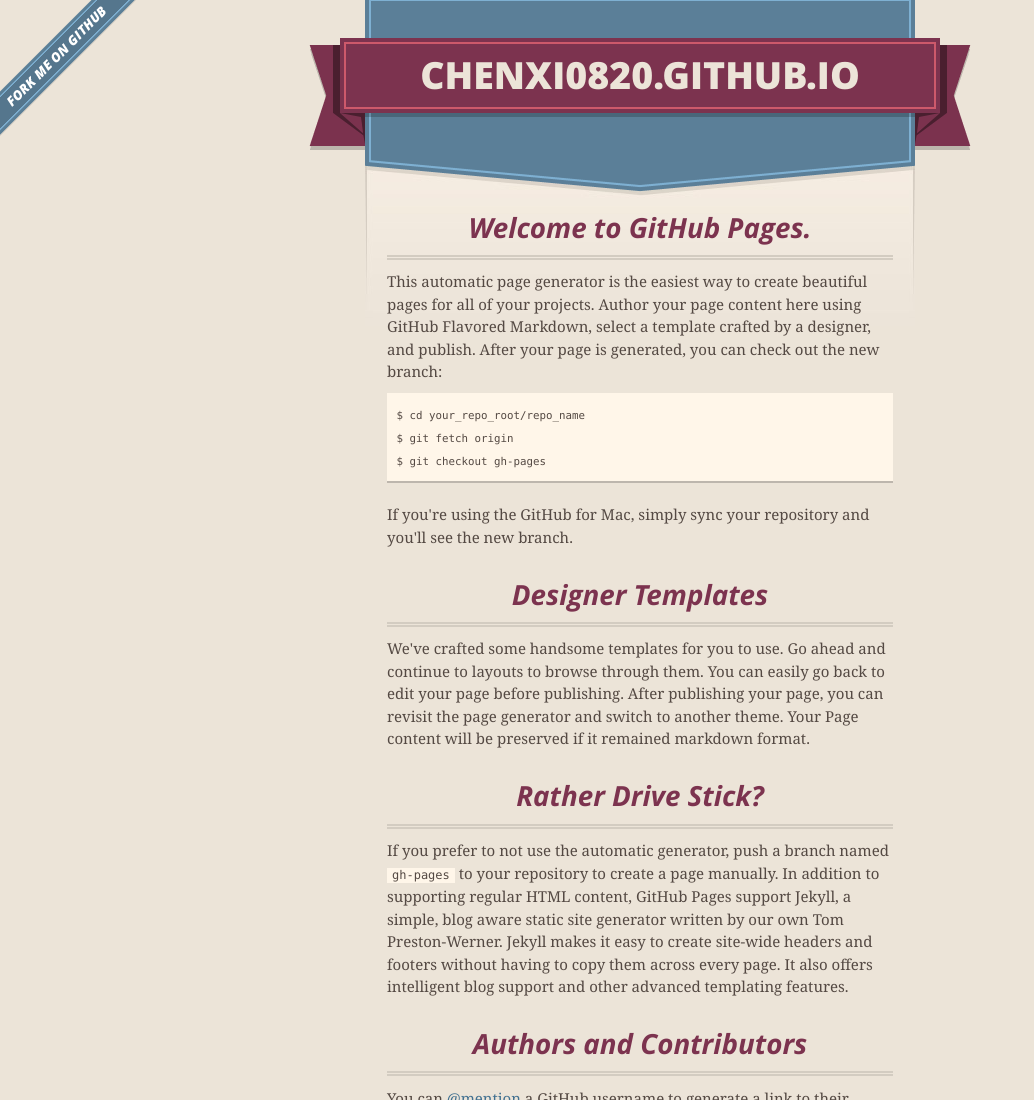
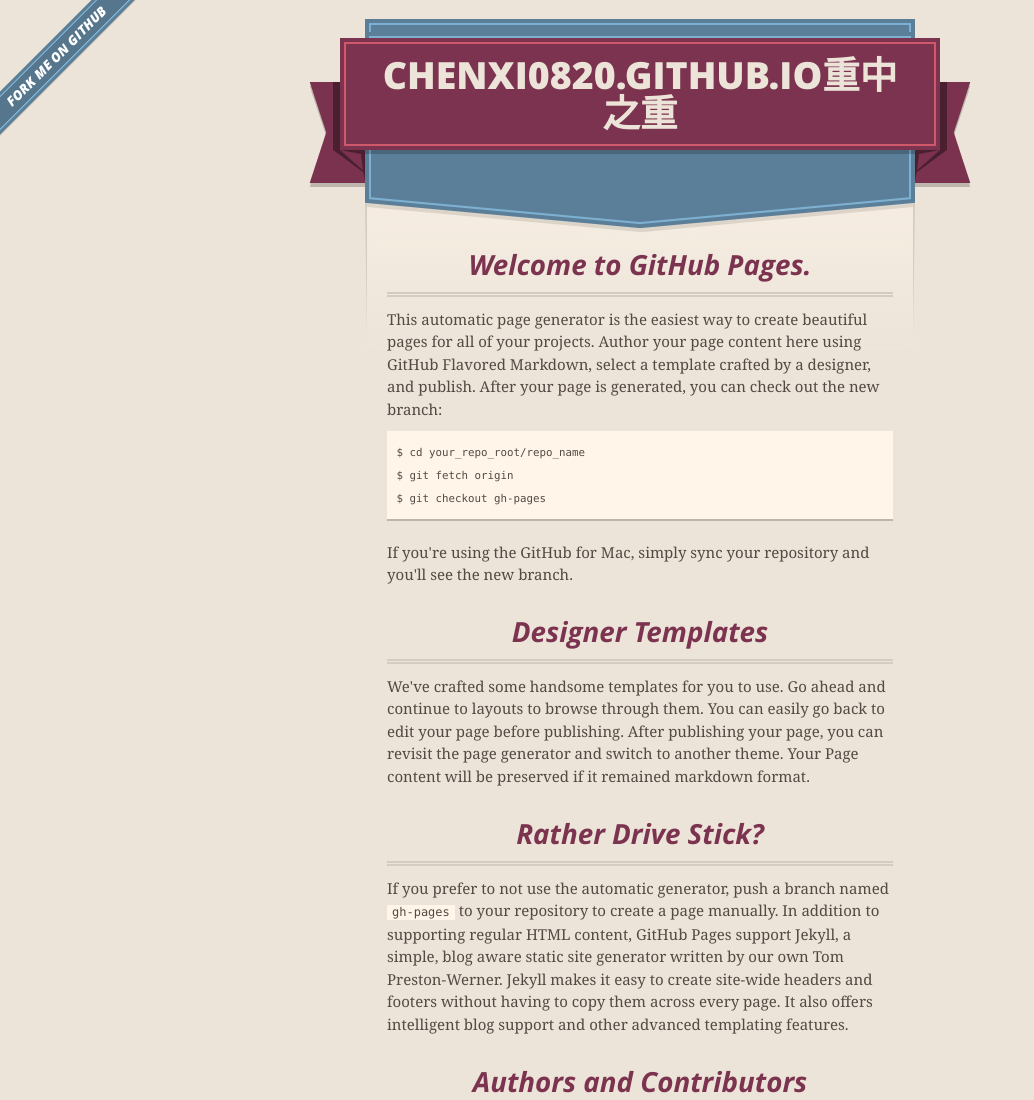
Before and after one commit to chenxi0820/chenxi0820.github.io, a plain HTML site: page index.html in a window 1280 px wide. Shown: the top 1100 px of the page, without its empty margins (0-1034 px from the left). Drawn offline with nearby package versions, Linux system fonts and the light colour scheme.

Commit message:
Update index.html

```diff
--- a/index.html
+++ b/index.html
@@ -27,7 +27,7 @@
       <header>
         <span class="ribbon-outer">
           <span class="ribbon-inner">
-            <h1>Chenxi0820.GitHub.io</h1>
+            <h1>Chenxi0820.GitHub.io重中之重</h1>
             <h2></h2>
           </span>
           <span class="left-tail"></span>
```
